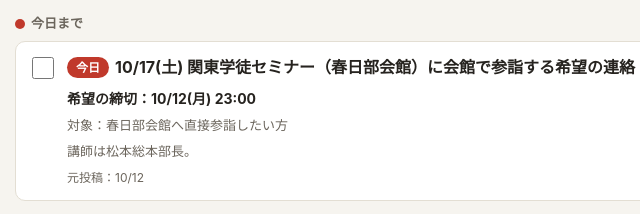
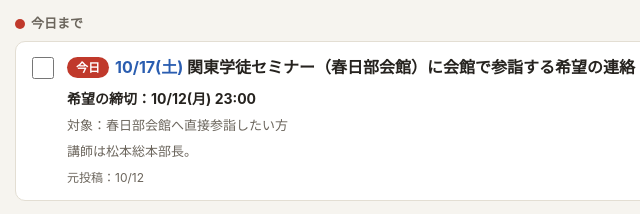
Before and after one commit to ymiyabe-ui/line-digest, a plain HTML site: page index.html in a window 1280 px wide. Shown: the part 493-707 px from the top of the page, 281-921 px from the left. Drawn offline with Linux system fonts and the light colour scheme; a web font is replaced by a local one.

Commit message:
案内まとめの題名・対象・備考の文中にある土曜・日曜の日付にも、青・赤の色を付ける。
Co-Authored-By: Claude Sonnet 5.5 <noreply@anthropic.com>
Claude-Session: https://claude.ai/code/session_01N9BvoFui8BuWXbPVTsYUMo

```diff
--- a/goen.html
+++ b/goen.html
@@ -88,7 +88,7 @@
   apply();
 })();
 </script>
-<script src="data.js?v=202610121020"></script>
+<script src="data.js?v=202610121023"></script>
 <script>
 (function(){
   var G = window.GOEN;
--- a/index.html
+++ b/index.html
@@ -153,8 +153,8 @@
   apply();
 })();
 </script>
-<script src="config.js?v=202610121020"></script>
-<script src="data.js?v=202610121020"></script>
+<script src="config.js?v=202610121023"></script>
+<script src="data.js?v=202610121023"></script>
 <script>
 (function(){
   var D = window.DIGEST;
@@ -169,6 +169,17 @@
   function dayDiff(s){ return Math.round((parse(s)-today0)/86400000); }
   function fmt(s){ var d=parse(s); return (d.getMonth()+1)+"/"+d.getDate()+"("+WD[d.getDay()]+")"; }
   // 土曜を青、日曜を赤にした日付（goen.html と同じ配色）
+  // 文中の「10/17(土)」「11/8(日)」も、土曜を青・日曜を赤にして node に追加する
+  function addText(node, text){
+    var re=/\d{1,2}\/\d{1,2}\((土|日)\)/g, last=0, m;
+    while((m=re.exec(text))){
+      if(m.index>last) node.appendChild(document.createTextNode(text.slice(last,m.index)));
+      node.appendChild(el("span", m[1]==="土"?"sat":"sun", m[0]));
+      last=m.index+m[0].length;
+    }
+    if(last<text.length) node.appendChild(document.createTextNode(text.slice(last)));
+    return node;
+  }
   function fmtC(s){ var w=parse(s).getDay(), sp=el("span", w===6?"sat":w===0?"sun":null, fmt(s)); return sp; }
   function el(tag, cls, text){ var e=document.createElement(tag); if(cls) e.className=cls; if(text!=null) e.textContent=text; return e; }
 
@@ -264,7 +275,7 @@
     var tt = el("div","title");
     var nd = nextDue(t);
     if(nd) tt.appendChild(badgeFor(dayDiff(nd.date)));
-    tt.appendChild(document.createTextNode(t.title));
+    addText(tt, t.title);
     body.appendChild(tt);
 
     if(t.due.length){
@@ -280,8 +291,8 @@
     } else {
       body.appendChild(el("div","small","締切の記載なし"));
     }
-    if(t.target) body.appendChild(el("div","small","対象："+t.target));
-    if(t.note) body.appendChild(el("div","small",t.note));
+    if(t.target) body.appendChild(addText(el("div","small"),"対象："+t.target));
+    if(t.note) body.appendChild(addText(el("div","small"),t.note));
     if(t.links && t.links.length){
       var ln = el("div","links");
       t.links.forEach(function(l){
@@ -316,11 +327,11 @@
     d.appendChild(fmtC(e.start));
     if(e.end){ d.appendChild(document.createTextNode("〜")); d.appendChild(fmtC(e.end)); }
     d.appendChild(document.createTextNode("　"));
-    t.appendChild(d); t.appendChild(document.createTextNode(e.title));
+    t.appendChild(d); addText(t, e.title);
     c.appendChild(t);
     var when = [e.time, e.place].filter(Boolean).join("／");
     if(when) c.appendChild(el("div","small",when));
-    if(e.note) c.appendChild(el("div","small",e.note));
+    if(e.note) c.appendChild(addText(el("div","small"),e.note));
     if(e.links && e.links.length){
       var ln = el("div","links");
       e.links.forEach(function(l){ var a=el("a",l.primary?"primary":null,l.label); a.href=l.url; a.target="_blank"; a.rel="noopener noreferrer"; ln.appendChild(a); });
```
